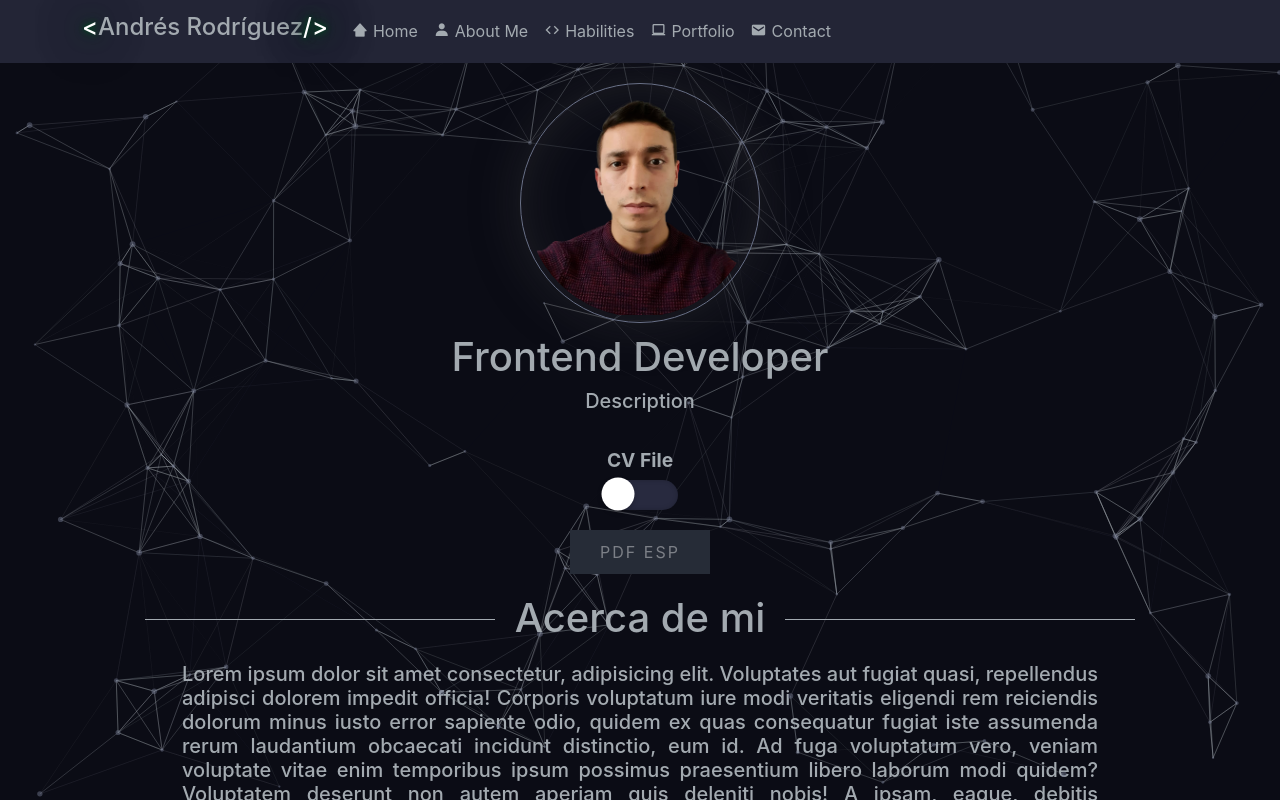
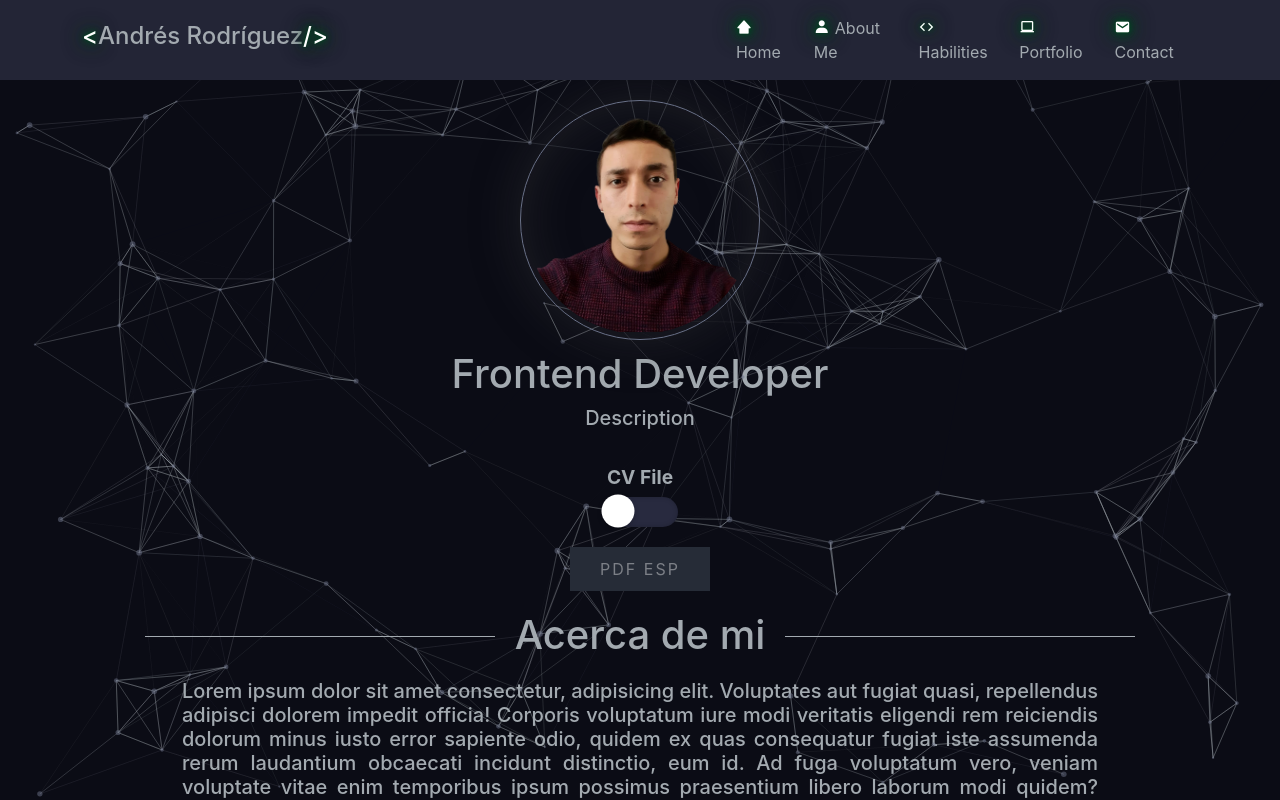
Before and after one commit to JuanDavidGongora/portafoliojuandavid, a React (Vite) app: page / in a window 1280 px wide. Shown: the top 800 px of the page. Built offline with nearby package versions, Linux system fonts and the light colour scheme.

Commit message:
actualizando

```diff
--- a/src/App.css
+++ b/src/App.css
@@ -47,6 +47,7 @@ a{
   display: flex;
   flex-direction: row;
   align-items: end;
+  margin-right: 400px !important;
 }
 .imgNav{
   margin-right: 10px;
@@ -63,10 +64,12 @@ a{
 }
 .iconEdit{
   margin-right: 5px;
+  color: #fff;
+  text-shadow: 0 0 1px #004420, 0 0 5px #004420, 0 0 10px #004420, 0 0 15px #004420, 0 0 20px #004420, 0 0 25px #004420;
 }
 .colorName{
   color: #fff;
-  text-shadow: 0 0 5px #004420, 0 0 10px #004420, 0 0 20px #004420,  0 0 40px #004420,  0 0 60px #004420,  0 0 80px #004420;
+  text-shadow: 0 0 1px #004420, 0 0 5px #004420, 0 0 10px #004420, 0 0 15px #004420, 0 0 20px #004420, 0 0 25px #004420;
 }
 
 /* .name{
@@ -421,10 +424,11 @@ button, input, optgroup, select, textarea {
   margin-bottom: 5px;
   position: relative;
   z-index: 99;
+  box-shadow: 0 0 1px #6B7288, 0 0 5px #6B7288, 0 0 10px #6B7288, 0 0 15px #6B7288, 0 0 20px #6B7288, 0 0 25px #6B7288;
 }
-.github{
+/* .github{
   filter: invert(69%) sepia(11%) saturate(179%) hue-rotate(166deg) brightness(97%) contrast(87%);
-}
+} */
 .tecInfo{
   display: flex;
   flex-direction: column;
--- a/src/components/Contact.jsx
+++ b/src/components/Contact.jsx
@@ -42,7 +42,7 @@ const Contact = () => {
 
 
         <div className="marginContactRight">
-            <Form style={{width: "400px"}}>
+            <Form style={{width: "400px", position: "relative", zIndex: "99"}}>
             <InputGroup className="mb-3">
                 <Form.Control
                 placeholder="First name"
```
Also changed, not shown: src/images/Github.png, src/images/Github1.png (added).
